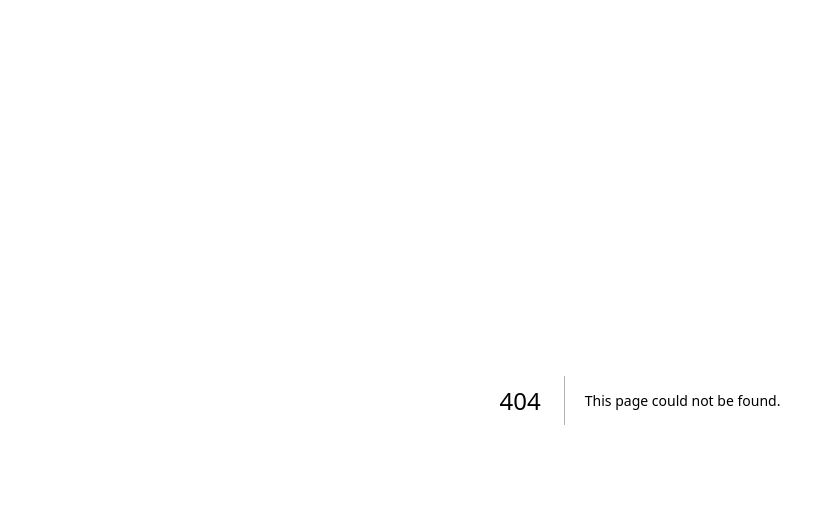
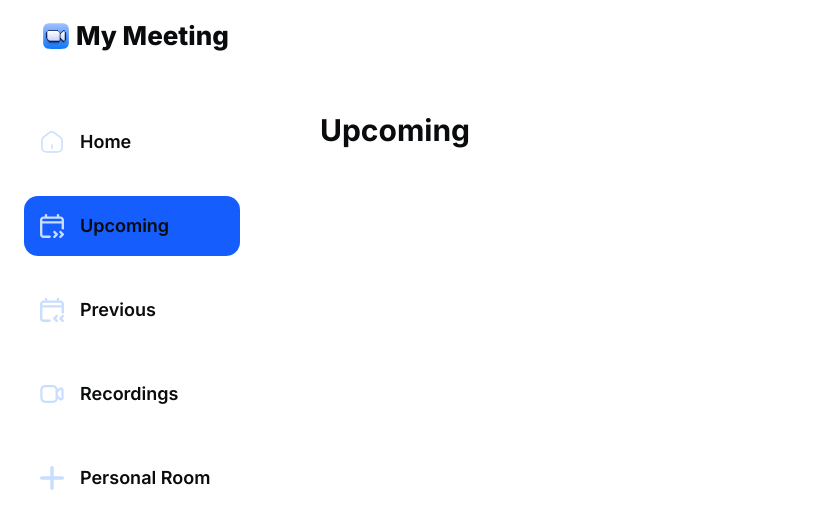
Before and after one commit to wahyuwerayana/my-meeting, a Next.js app: page /upcoming in a window 1280 px wide. Before the commit this address had no page. Shown: the top 528 px of the page, without its empty margins (0-819 px from the left). Built offline with nearby package versions, Linux system fonts and the light colour scheme.

Commit message:
feat: route base design
Implemented base design for Home, Previous Meetings, Recordings, Upcoming and Personal Room pages

```diff
--- a/app/(root)/(home)/page.tsx
+++ b/app/(root)/(home)/page.tsx
@@ -2,6 +2,12 @@ import React from 'react'
 
 export default function Home() {
   return (
-    <div>Home</div>
+    <section className='flex size-full flex-col gap-10'>
+      <h1 className='text-3xl font-bold'>
+        Home
+      </h1>
+
+
+    </section>
   )
 }
--- /dev/null
+++ b/app/(root)/(home)/personal-room/page.tsx
@@ -0,0 +1,13 @@
+import React from 'react'
+
+export default function PersonalRoom() {
+  return (
+    <section className='flex size-full flex-col gap-10'>
+      <h1 className='text-3xl font-bold'>
+        Personal Room
+      </h1>
+
+
+    </section>
+  )
+}
--- /dev/null
+++ b/app/(root)/(home)/previous/page.tsx
@@ -0,0 +1,13 @@
+import React from 'react'
+
+export default function Previous() {
+  return (
+    <section className='flex size-full flex-col gap-10'>
+      <h1 className='text-3xl font-bold'>
+        Previous
+      </h1>
+
+
+    </section>
+  )
+}
--- /dev/null
+++ b/app/(root)/(home)/recordings/page.tsx
@@ -0,0 +1,13 @@
+import React from 'react'
+
+export default function Recordings() {
+  return (
+    <section className='flex size-full flex-col gap-10'>
+      <h1 className='text-3xl font-bold'>
+        Recordings
+      </h1>
+
+
+    </section>
+  )
+}
--- /dev/null
+++ b/app/(root)/(home)/upcoming/page.tsx
@@ -0,0 +1,13 @@
+import React from 'react'
+
+export default function Upcoming() {
+  return (
+    <section className='flex size-full flex-col gap-10'>
+      <h1 className='text-3xl font-bold'>
+        Upcoming
+      </h1>
+
+
+    </section>
+  )
+}
--- a/app/globals.css
+++ b/app/globals.css
@@ -4,9 +4,17 @@
 
 @custom-variant dark (&:is(.dark *));
 
+@layer utilities {
+  .flex-center {
+    @apply flex justify-center items-center;
+  }
+
+  .flex-between {
+    @apply flex justify-between items-center;
+  }
+}
+
 :root {
-    --background: oklch(1 0 0);
-    --foreground: oklch(0.148 0.004 228.8);
     --card: oklch(1 0 0);
     --card-foreground: oklch(0.148 0.004 228.8);
     --popover: oklch(1 0 0);
@@ -37,6 +45,8 @@
     --sidebar-accent-foreground: oklch(0.218 0.008 223.9);
     --sidebar-border: oklch(0.925 0.005 214.3);
     --sidebar-ring: oklch(0.723 0.014 214.4);
+    --background: oklch(1 0 0);
+    --foreground: oklch(0.148 0.004 228.8);
 }
 
 .dark {
--- /dev/null
+++ b/components/MobileNav.tsx
@@ -0,0 +1,72 @@
+"use client"
+
+import {
+  Sheet,
+  SheetClose,
+  SheetContent,
+  SheetTrigger,
+} from "@/components/ui/sheet"
+import Image from "next/image"
+import Link from "next/link"
+import { sidebarLinks } from "@/constants"
+import { usePathname } from "next/navigation"
+import { cn } from "@/lib/utils"
+
+export default function MobileNav() {
+  const pathName = usePathname()
+
+  return (
+    <section className="w-full max-w-66">
+      <Sheet>
+        <SheetTrigger asChild>
+          <Image
+            src="/icons/hamburger.svg"
+            alt="Open Menu"
+            width={36}
+            height={36}
+            className="sm:hidden"
+          />
+        </SheetTrigger>
+        <SheetContent side="left" className="border-none">
+          <Link href="/" className="flex items-center gap-1">
+            <Image src="/icons/logo.svg" alt="Logo" width={32} height={32} />
+            <p className="text-[26px] font-extrabold">My Meeting</p>
+          </Link>
+
+          <div className="flex h-[calc(100vh-72px)] flex-col justify-between overflow-y-auto">
+            <SheetClose asChild>
+              <section className="flex h-full flex-col gap-6 pt-16">
+                {sidebarLinks.map((link) => {
+                  const isActive = pathName === link.route
+
+                  return (
+                    <SheetClose asChild key={link.route}>
+                      <Link
+                        href={link.route}
+                        key={link.label}
+                        className={cn(
+                          "flex w-full max-w-60 items-center gap-4 rounded-lg p-4",
+                          {
+                            "bg-sidebar-primary": isActive,
+                          }
+                        )}
+                      >
+                        <Image
+                          src={link.imgUrl}
+                          alt={link.label}
+                          width={20}
+                          height={20}
+                        />
+                        <p className="font-semibold">{link.label}</p>
+                      </Link>
+                    </SheetClose>
+                  )
+                })}
+              </section>
+            </SheetClose>
+          </div>
+        </SheetContent>
+      </Sheet>
+    </section>
+  )
+}
--- a/components/Navbar.tsx
+++ b/components/Navbar.tsx
@@ -1,7 +1,26 @@
+import Image from 'next/image'
+import Link from 'next/link'
 import React from 'react'
+import MobileNav from './MobileNav'
 
 export default function Navbar() {
   return (
-    <div>Navbar</div>
+    <nav className='flex flex-between fixed z-50 w-full px-6 py-4 lg:px-10 bg-popover'>
+        <Link href='/' className='flex items-center gap-1'>
+            <Image
+                src="/icons/logo.svg"
+                alt='Logo'
+                width={32}
+                height={32}
+            />
+            <p className='text-[26px] font-extrabold max-sm:hidden'>My Meeting</p>
+        </Link>
+
+        <div className='flex flex-between gap-5'>
+            {/* Clerk User Management */}
+
+            <MobileNav />
+        </div>
+    </nav>
   )
 }
--- a/components/Sidebar.tsx
+++ b/components/Sidebar.tsx
@@ -2,6 +2,7 @@
 
 import { sidebarLinks } from "@/constants"
 import { cn } from "@/lib/utils"
+import Image from "next/image"
 import Link from "next/link"
 import { usePathname } from "next/navigation"
 import React from "react"
@@ -10,11 +11,11 @@ export default function Sidebar() {
   const pathName = usePathname()
 
   return (
-    <section className="sticky top-0 left-0 flex h-screen w-fit flex-col justify-between bg-card p-6 pt-28 max-sm:hidden lg:w-66">
+    <section className="sticky top-0 left-0 flex h-screen w-fit flex-col justify-between bg-popover p-6 pt-28 max-sm:hidden lg:w-66">
       <div className="flex flex-1 flex-col gap-6">
         {sidebarLinks.map((link) => {
           const isActive =
-            pathName === link.route || pathName.startsWith(link.route)
+            pathName === link.route || pathName.startsWith(`${link.route}/`)
 
           return (
             <Link
@@ -23,11 +24,19 @@ export default function Sidebar() {
               className={cn(
                 "flex items-center justify-start gap-4 rounded-lg p-4",
                 {
-                  "bg-blue-1": isActive,
+                  "bg-sidebar-primary": isActive,
                 }
               )}
             >
-              {link.label}
+                <Image
+                    src={link.imgUrl}
+                    alt={link.label}
+                    width={24}
+                    height={24}
+                />
+                <p className="text-lg font-semibold max-lg:hidden">
+                    {link.label}
+                </p>
             </Link>
           )
         })}
--- /dev/null
+++ b/components/ui/sheet.tsx
@@ -0,0 +1,138 @@
+"use client"
+
+import * as React from "react"
+import { Dialog as SheetPrimitive } from "@base-ui/react/dialog"
+import { cn } from "cn"
+
+import { Button } from "@/components/ui/button"
+import { XIcon } from "lucide-react"
+
+function Sheet({ ...props }: SheetPrimitive.Root.Props) {
+  return <SheetPrimitive.Root data-slot="sheet" {...props} />
+}
+
+function SheetTrigger({ ...props }: SheetPrimitive.Trigger.Props) {
+  return <SheetPrimitive.Trigger data-slot="sheet-trigger" {...props} />
+}
+
+function SheetClose({ ...props }: SheetPrimitive.Close.Props) {
+  return <SheetPrimitive.Close data-slot="sheet-close" {...props} />
+}
+
+function SheetPortal({ ...props }: SheetPrimitive.Portal.Props) {
+  return <SheetPrimitive.Portal data-slot="sheet-portal" {...props} />
+}
+
+function SheetOverlay({ className, ...props }: SheetPrimitive.Backdrop.Props) {
+  return (
+    <SheetPrimitive.Backdrop
+      data-slot="sheet-overlay"
+      className={cn(
+        "fixed inset-0 z-50 bg-black/10 text-xs/relaxed transition-opacity duration-150 data-ending-style:opacity-0 data-starting-style:opacity-0 supports-backdrop-filter:backdrop-blur-xs",
+        className
+      )}
+      {...props}
+    />
+  )
+}
+
+function SheetContent({
+  className,
+  children,
+  side = "right",
+  showCloseButton = true,
+  ...props
+}: SheetPrimitive.Popup.Props & {
+  side?: "top" | "right" | "bottom" | "left"
+  showCloseButton?: boolean
+}) {
+  return (
+    <SheetPortal>
+      <SheetOverlay />
+      <SheetPrimitive.Popup
+        data-slot="sheet-content"
+        data-side={side}
+        className={cn(
+          "fixed z-50 flex flex-col bg-popover bg-clip-padding text-xs/relaxed text-popover-foreground shadow-lg transition duration-200 ease-in-out data-ending-style:opacity-0 data-starting-style:opacity-0 data-[side=bottom]:inset-x-0 data-[side=bottom]:bottom-0 data-[side=bottom]:h-auto data-[side=bottom]:border-t data-[side=bottom]:data-ending-style:translate-y-[2.5rem] data-[side=bottom]:data-starting-style:translate-y-[2.5rem] data-[side=left]:inset-y-0 data-[side=left]:left-0 data-[side=left]:h-full data-[side=left]:w-3/4 data-[side=left]:border-r data-[side=left]:data-ending-style:translate-x-[-2.5rem] data-[side=left]:data-starting-style:translate-x-[-2.5rem] data-[side=right]:inset-y-0 data-[side=right]:right-0 data-[side=right]:h-full data-[side=right]:w-3/4 data-[side=right]:border-l data-[side=right]:data-ending-style:translate-x-[2.5rem] data-[side=right]:data-starting-style:translate-x-[2.5rem] data-[side=top]:inset-x-0 data-[side=top]:top-0 data-[side=top]:h-auto data-[side=top]:border-b data-[side=top]:data-ending-style:translate-y-[-2.5rem] data-[side=top]:data-starting-style:translate-y-[-2.5rem] data-[side=left]:sm:max-w-sm data-[side=right]:sm:max-w-sm",
+          className
+        )}
+        {...props}
+      >
+        {children}
+        {showCloseButton && (
+          <SheetPrimitive.Close
+            data-slot="sheet-close"
+            render={
+              <Button
+                variant="ghost"
+                className="absolute top-3 right-3"
+                size="icon-sm"
+              />
+            }
+          >
+            <XIcon
+            />
+            <span className="sr-only">Close</span>
+          </SheetPrimitive.Close>
+        )}
+      </SheetPrimitive.Popup>
+    </SheetPortal>
+  )
+}
+
+function SheetHeader({ className, ...props }: React.ComponentProps<"div">) {
+  return (
+    <div
+      data-slot="sheet-header"
+      className={cn("flex flex-col gap-0.5 p-4", className)}
+      {...props}
+    />
+  )
+}
+
+function SheetFooter({ className, ...props }: React.ComponentProps<"div">) {
+  return (
+    <div
+      data-slot="sheet-footer"
+      className={cn("mt-auto flex flex-col gap-2 p-4", className)}
+      {...props}
+    />
+  )
+}
+
+function SheetTitle({ className, ...props }: SheetPrimitive.Title.Props) {
+  return (
+    <SheetPrimitive.Title
+      data-slot="sheet-title"
+      className={cn(
+        "font-heading text-sm font-medium text-foreground",
+        className
+      )}
+      {...props}
+    />
+  )
+}
+
+function SheetDescription({
+  className,
+  ...props
+}: SheetPrimitive.Description.Props) {
+  return (
+    <SheetPrimitive.Description
+      data-slot="sheet-description"
+      className={cn("text-xs/relaxed text-muted-foreground", className)}
+      {...props}
+    />
+  )
+}
+
+export {
+  Sheet,
+  SheetTrigger,
+  SheetClose,
+  SheetContent,
+  SheetHeader,
+  SheetFooter,
+  SheetTitle,
+  SheetDescription,
+}
```
